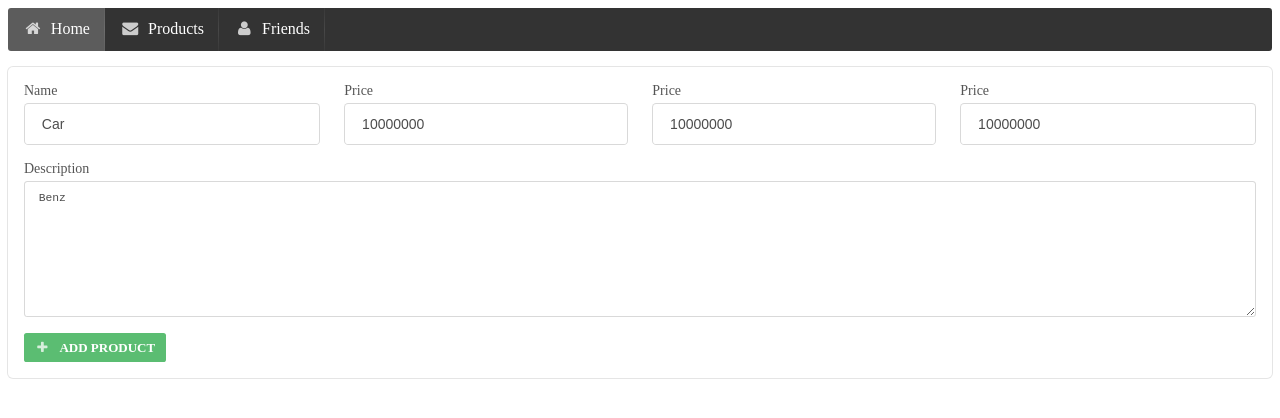
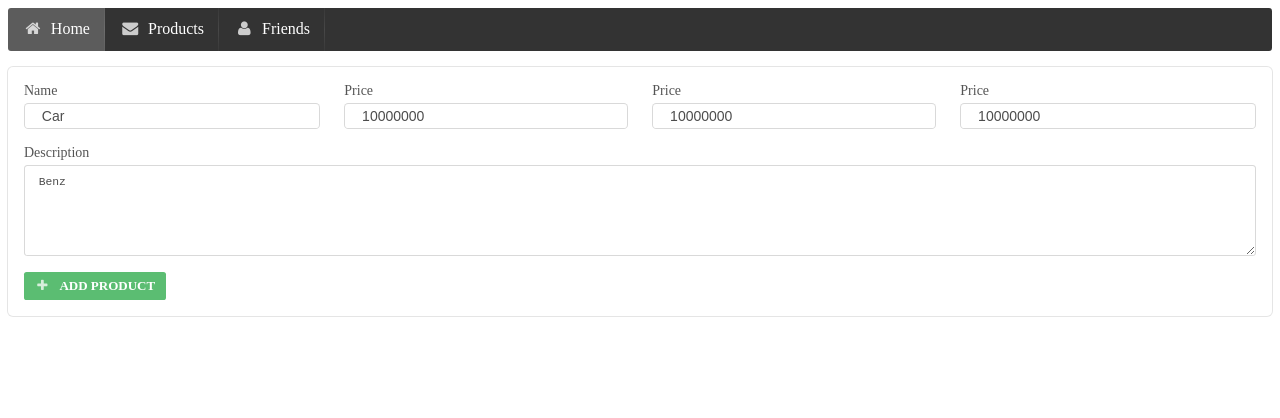
Before and after one commit to lllife-angular/angular-semantic, a website: page index.html in a window 1280 px wide. Drawn offline with Linux system fonts and the light colour scheme.

Commit message:
change size

```diff
--- a/index.html
+++ b/index.html
@@ -29,19 +29,19 @@
 					<div class="ui four fields" style="width:100%">
 						<div class="field">
 							<label>Name</label>
-							<input placeholder="Name" type="text" ng-model="product.name">
+							<input placeholder="Name" type="text" ng-model="product.name" style="height:20px">
 						</div>
 						<div class="field">
 							<label>Price</label>
-							<input type="text" placeholder="Price" ng-model="product.price">
+							<input type="text" placeholder="Price" ng-model="product.price" style="height:20px">
 						</div>
 						<div class="field">
 							<label>Price</label>
-							<input type="text" placeholder="Price" ng-model="product.price">
+							<input type="text" placeholder="Price" ng-model="product.price" style="height:20px">
 						</div>
 						<div class="field">
 							<label>Price</label>
-							<input type="text" placeholder="Price" ng-model="product.price">
+							<input type="text" placeholder="Price" ng-model="product.price" style="height:20px">
 						</div>
 					</div> <!-- end form -->
 				</div>
@@ -50,7 +50,7 @@
 
 					<div class="field">
 						<label>Description</label>
-						<textarea placeholder="Description" ng-model="product.description"></textarea>
+						<textarea placeholder="Description" ng-model="product.description" style="height:30px"></textarea>
 					</div>
 
 				</div>
```
